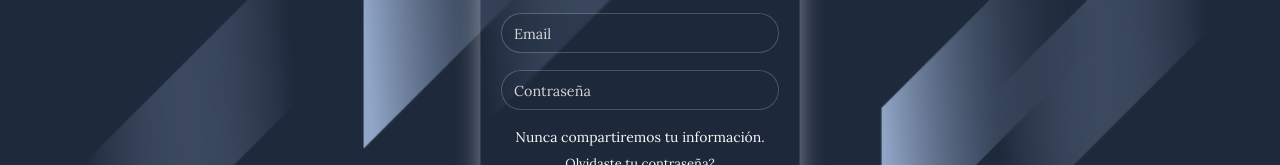
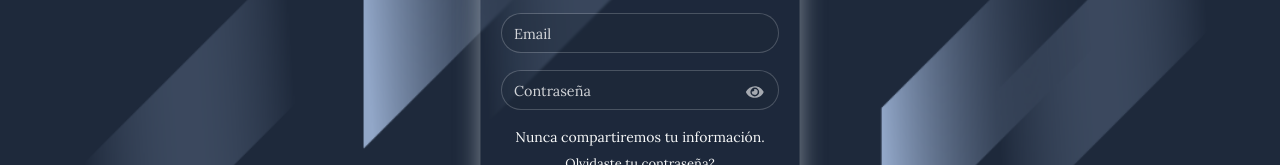
Before and after one commit to LucianaGallardoP/Ventock, a React (Vite) app: page /login in a window 1280 px wide. Shown: the part 362-527 px from the top of the page. Built offline with nearby package versions, Linux system fonts and the light colour scheme.

Commit message:
style(logInPage.jsx / css): agrega icono de ojo en campo contraseña y spinner en boton de ingreso.

```diff
--- a/src/pages/logInPage.jsx
+++ b/src/pages/logInPage.jsx
@@ -1,7 +1,8 @@
 import React, { useState, useContext } from "react";
 import { useNavigate } from "react-router-dom";
 import { AuthContext } from "../context/AuthContext";
-import { Button, Form } from "react-bootstrap";
+import { Button, Form, Spinner } from "react-bootstrap";
+import { FaEye, FaEyeSlash } from "react-icons/fa";
 import isotipoVentock from "../assets/isotipoVentock.png";
 import logotipoVentock from "../assets/logotipoVentock.png";
 import "../styles/logInPage.css";
@@ -15,6 +16,9 @@ export default function LogInPage() {
     password: "",
   });
 
+  const [cargando, setCargando] = useState(false);
+  const [mostrarPassword, setMostrarPassword] = useState(false);
+
   const handleChange = (e) => {
     setDatos({
       ...datos,
@@ -24,7 +28,9 @@ export default function LogInPage() {
 
   const handleSubmit = async (e) => {
     e.preventDefault();
-    // Funcion login de AuthContext
+    setCargando(true);
+
+    try {
       const { success, usuario, mensaje } = await login(datos);
 
       if (success && usuario) {
@@ -35,6 +41,11 @@ export default function LogInPage() {
         }
       } else {
         alert(mensaje || "Error al iniciar sesión");
+      }
+    } catch (error) {
+      alert("Ocurrió un error en la conexión.");
+    } finally {
+      setCargando(false);
     }
   };
 
@@ -66,6 +77,7 @@ export default function LogInPage() {
               type="email"
               placeholder="Email"
               required
+              disabled={cargando}
               value={datos.correo}
               onChange={(e) => {
                 setDatos({ ...datos, correo: e.target.value });
@@ -77,14 +89,26 @@ export default function LogInPage() {
             className="campos_Container"
             controlId="formGroupPassword"
           >
+            <div className="password_container">
               <Form.Control
-              type="password"
-              className="controls_formLogIn "
+                type={mostrarPassword ? "text" : "password"}
+                className="controls_formLogIn"
                 placeholder="Contraseña"
                 required
+                disabled={cargando}
                 value={datos.password}
-              onChange={(e) => setDatos({ ...datos, password: e.target.value })}
+                onChange={(e) =>
+                  setDatos({ ...datos, password: e.target.value })
+                }
               />
+              <span
+                className="ojo_icon"
+                onClick={() => !cargando && setMostrarPassword(!mostrarPassword)}
+                style={{ cursor: cargando ? "not-allowed" : "pointer" }}
+              >
+                {mostrarPassword ? <FaEyeSlash /> : <FaEye />}
+              </span>
+            </div>
           </Form.Group>
 
           <Form.Text
@@ -104,8 +128,22 @@ export default function LogInPage() {
           </Button>
 
           <div id="btnEnviar_container">
-            <Button type="submit" id="btnIngresar">
-              Ingresar
+            <Button type="submit" id="btnIngresar" disabled={cargando}>
+              {cargando ? (
+                <>
+                  <Spinner
+                    as="span"
+                    animation="border"
+                    size="sm"
+                    role="status"
+                    aria-hidden="true"
+                    className="me-2"
+                  />
+                  Cargando...
+                </>
+              ) : (
+                "Ingresar"
+              )}
             </Button>
           </div>
         </Form>
--- a/src/styles/gestionarCatPage.css
+++ b/src/styles/gestionarCatPage.css
@@ -1,6 +1,6 @@
 #gestCat_container {
-  width: 100%;
-  height: 82vh;
+  width: 89vw;
+  height: 100vh;
   background-color: #f0f2f5;
   display: flex;
   flex-direction: column;
--- a/src/styles/logInPage.css
+++ b/src/styles/logInPage.css
@@ -58,6 +58,13 @@
   margin-bottom: 12px;
 }
 
+.password_container {
+  position: relative;
+  width: 100%;
+  display: flex;
+  align-items: center;
+}
+
 .controls_formLogIn {
   height: 40px;
   background-color: rgba(30, 41, 59, 0.4) !important;
@@ -77,6 +84,28 @@
   color: #f0f2f5;
   box-shadow: none;
   border-color: rgb(243, 243, 242, 0.5);
+}
+
+.controls_formLogIn:-webkit-autofill,
+.controls_formLogIn:-webkit-autofill:hover,
+.controls_formLogIn:-webkit-autofill:focus,
+.controls_formLogIn:-webkit-autofill:active {
+  -webkit-text-fill-color: #f0f2f5 !important;
+  transition: background-color 5000s ease-in-out 0s;
+}
+
+.ojo_icon {
+  position: absolute;
+  right: 15px;
+  top: 50%;
+  transform: translateY(-50%);
+  color: rgba(255, 255, 255, 0.6);
+  font-size: 1.1rem;
+  display: flex;
+  align-items: center;
+  justify-content: center;
+  z-index: 5;
+  transition: color 0.2s ease;
 }
 
 #recupPassword {
```
Lines whose indentation alone changed are shown as unchanged.
